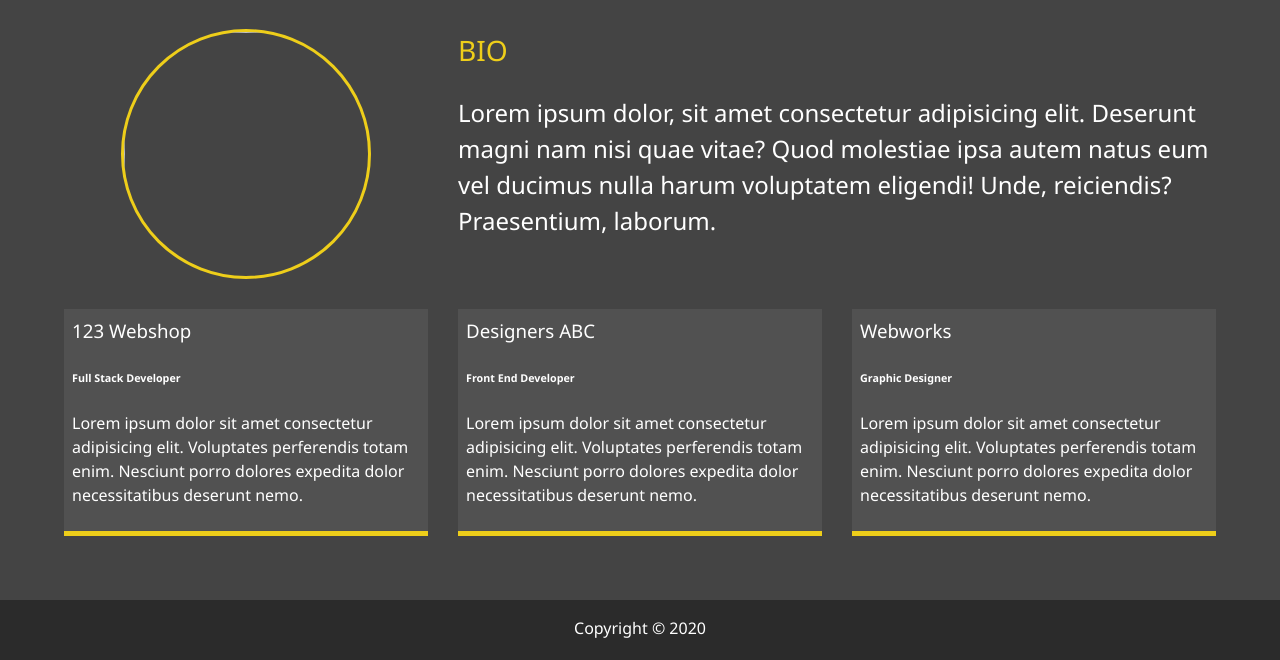
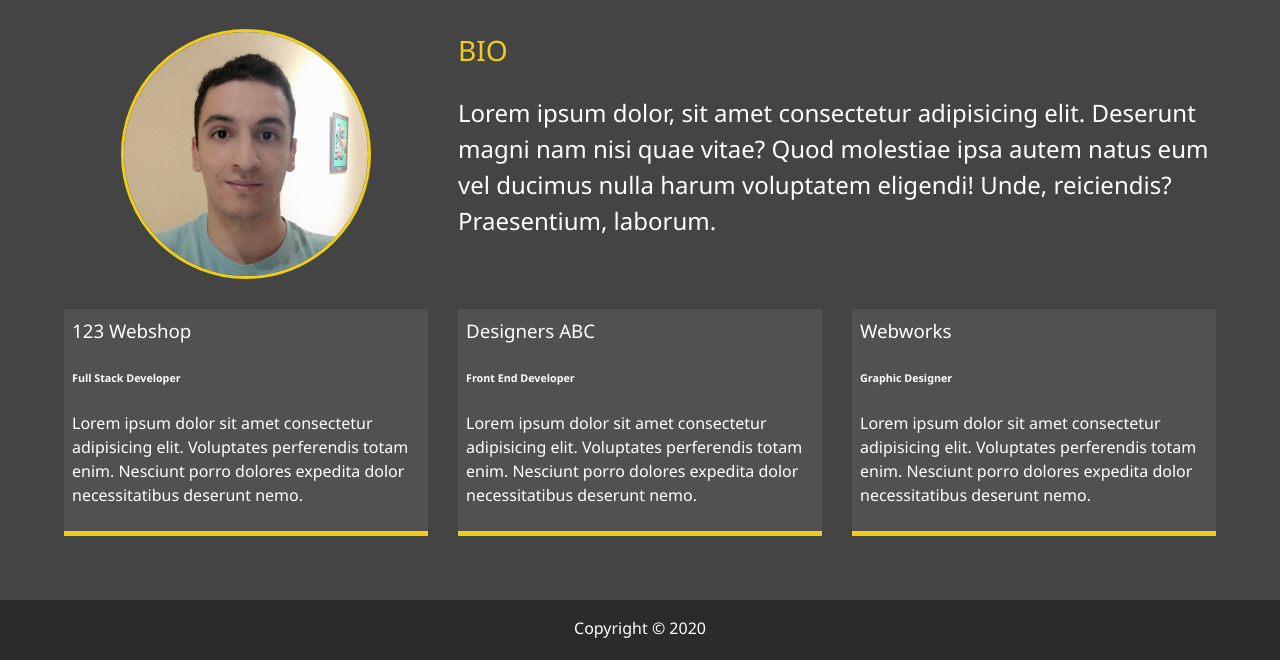
Before and after one commit to miguelbo5/MiPortfolio, a website: page dist/about.html in a window 1280 px wide. Shown: the part 253-913 px from the top of the page. Drawn offline with nearby package versions, Linux system fonts and the light colour scheme; files that its build step writes are made by us from their sources; the site is published under a folder, as on GitHub Pages, so addresses that start at the root find nothing.

Commit message:
arreglo una ruta para hacerla dinamica

```diff
--- a/dist/about.html
+++ b/dist/about.html
@@ -57,7 +57,7 @@
             Dejame decirte algunas cosas sobre mí...
         </h2>
         <div class="about-info">
-            <img src="/dist/img/foto_mia_buena_recortada.jpg" alt="" class="bio-image">
+            <img src="../img/foto_mia_buena_recortada.jpg" alt="" class="bio-image">
 
             <div class="bio">
                 <h3 class="text-secondary">BIO</h3>
```
